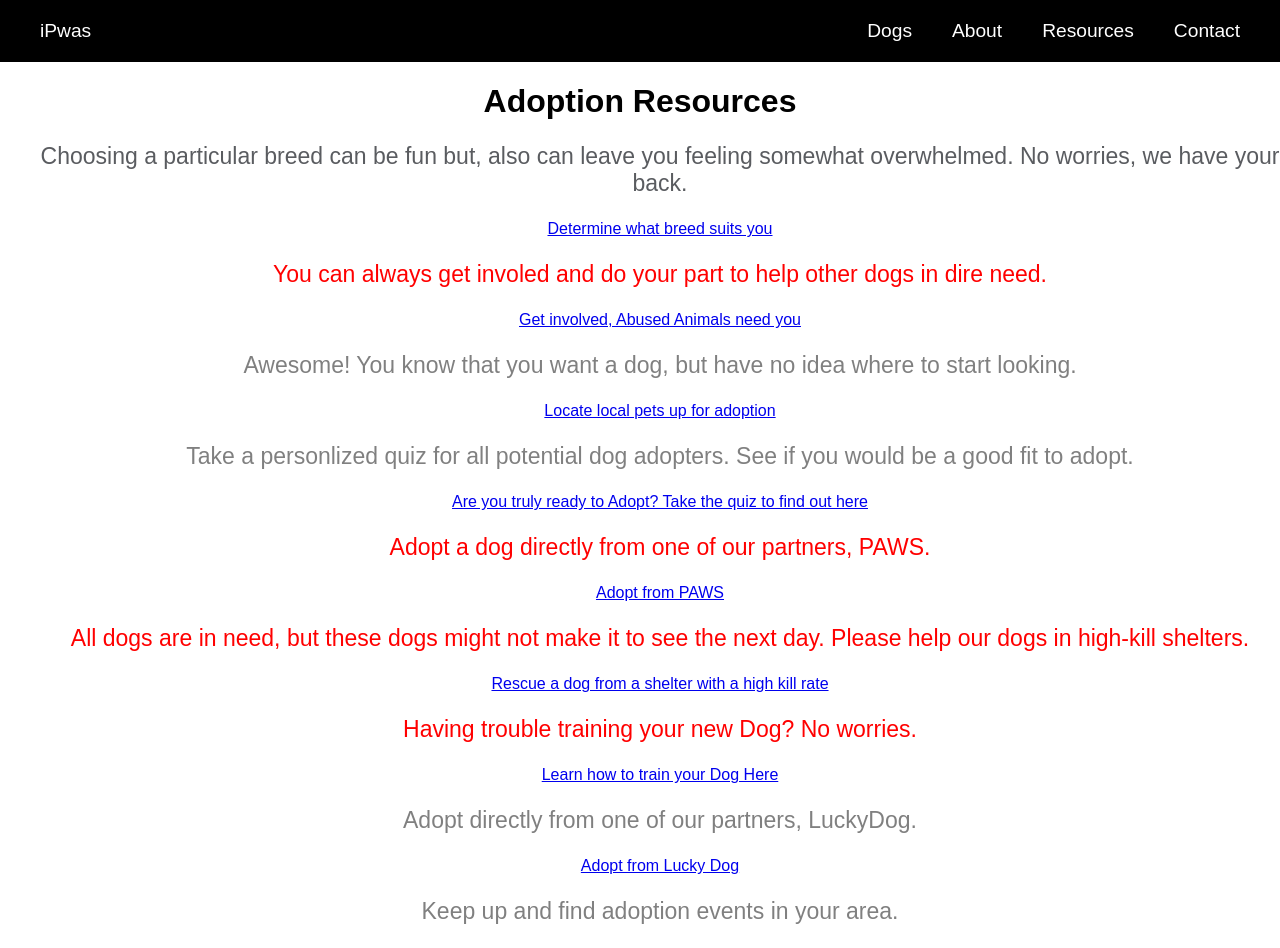
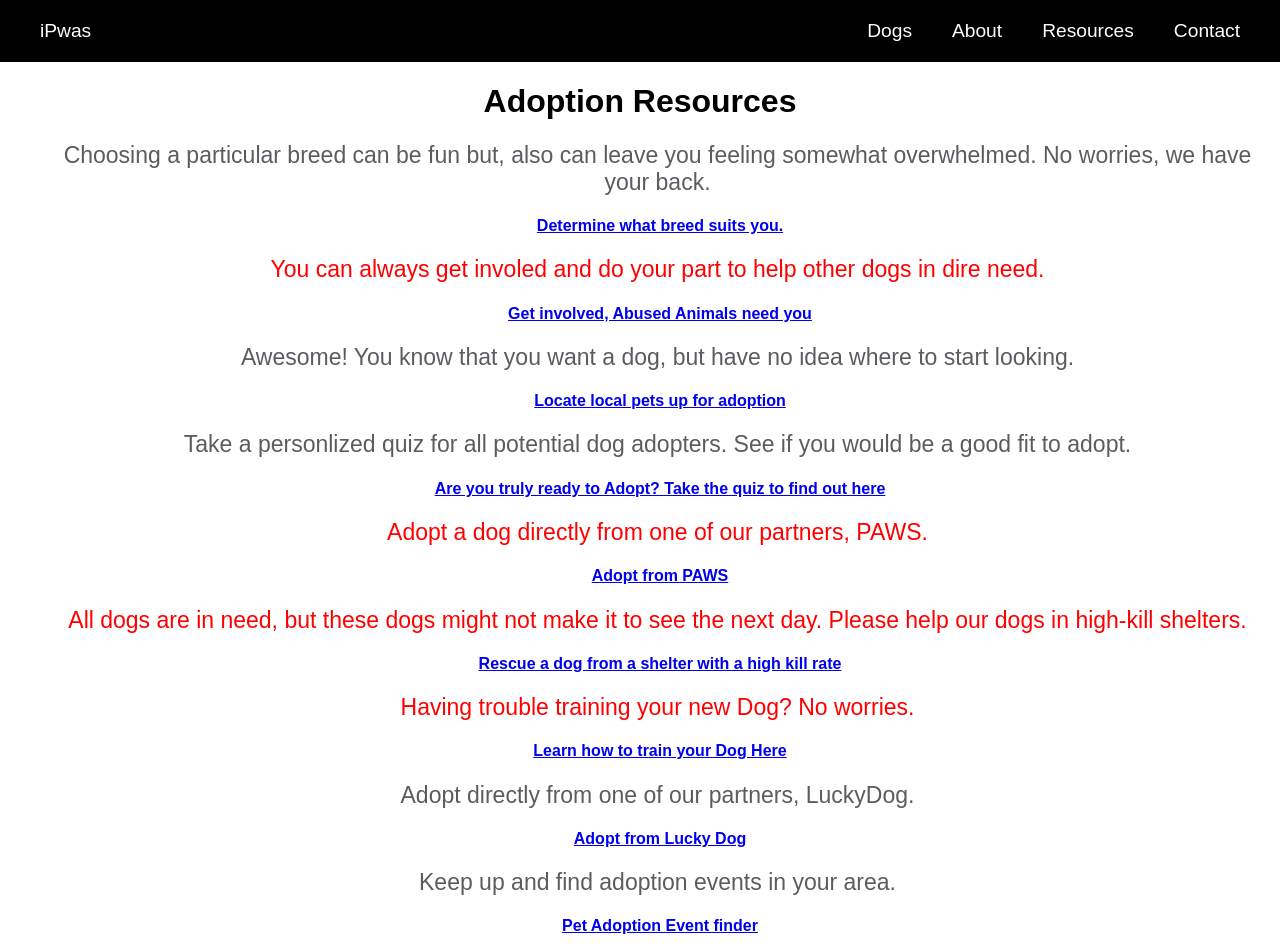
Before and after one commit to danmcquade/ipaws-front-end, a React (Create React App) app: page /Resources in a window 1280 px wide. Shown: the top 948 px of the page. Built offline with nearby package versions, Linux system fonts and the light colour scheme.

Commit message:
continued styling added to the resources page... unfinished but coming together

```diff
--- a/src/Resources/Resources.css
+++ b/src/Resources/Resources.css
@@ -16,55 +16,56 @@ color: black;
 .text-first {
   color: #5a5c60;
   font-size: 23px;
+  margin: 10px 5px 0 0;
 }
 
 .text-second {
   color: red;
   font-size: 23px;
-
-
+  margin: 10px 5px 0 0;
 
 }
 
 .text-third {
-  color: grey;
+  color: #5a5c60;
   font-size: 23px;
-
-
-
+  margin: 10px 5px 0 0;
 }
 
 .text-forth {
-  color: grey;
+  color: #5a5c60;
   font-size: 23px;
-
-
+  margin: 10px 5px 0 0;
 
 }
 .text-fifth {
   color: red;
   font-size: 23px;
-
-
+  margin: 10px 5px 0 0;
 
 }
+
 .text-sixth {
   color: red;
   font-size: 23px;
+  margin: 10px 5px 0 0;
 }
 
   .text-seventh {
     color: red;
     font-size: 23px;
+    margin: 10px 5px 0 0;
 
   }
   .text-eigth {
-    color: grey;
+    color: #5a5c60;
     font-size: 23px;
+    margin: 10px 5px 0 0;
   }
 
     .text-ninth {
-      color: grey;
+      color: #5a5c60;
       font-size: 23px;
+      margin: 10px 5px 0 0;
 
     }
--- a/src/Resources/Resources.js
+++ b/src/Resources/Resources.js
@@ -8,15 +8,15 @@ class Resources extends Component {
       <div>
         <h1> Adoption Resources </h1>
         <ul>
-          <p className="text-first">Choosing a particular breed can be fun but, also can leave you feeling somewhat overwhelmed. No worries, we have your back.</p> <a href='http://www.animalplanet.com/breed-selector/dog-breeds.html'>Determine what breed suits you</a>
-          <p className="text-second">You can always get involed and do your part to help other dogs in dire need.</p> <a href='https://www.aspca.org/?pagename=adopt_home'>Get involved, Abused Animals need you</a>
-          <p className="text-third">Awesome! You know that you want a dog, but have no idea where to start looking.</p> <a href='https://www.petfinder.com/'>Locate local pets up for adoption</a>
-          <p className="text-forth">Take a personlized quiz for all potential dog adopters. See if you would be a good fit to adopt.</p> <a href='http://dogtime.com/quiz/am-i-ready-for-a-dog'>Are you truly ready to Adopt? Take the quiz to find out here</a>
-          <p className="text-fifth">Adopt a dog directly from one of our partners, PAWS.</p> <a href='https://www.paws.org/cats-and-dogs/after-you-adopt/'>Adopt from PAWS</a>
-          <p className="text-sixth">All dogs are in need, but these dogs might not make it to see the next day. Please help our dogs in high-kill shelters.</p> <a href='http://www.citydogsrescuedc.org/about.html#.WjgfT7Q-c6g'>Rescue a dog from a shelter with a high kill rate</a>
-          <p className="text-seventh">Having trouble training your new Dog? No worries.</p> <a href='https://www.thespruce.com/train-a-shelter-or-rescue-dog-1118219'>Learn how to train your Dog Here</a>
-          <p className="text-eigth">Adopt directly from one of our partners, LuckyDog.</p> <a href='https://www.luckydoganimalrescue.org/adopt'>Adopt from Lucky Dog</a>
-          <p className="text-ninth">Keep up and find adoption events in your area.</p> <a href='https://www.petfinder.com/calendar/'>Pet Adoption Event finder</a>
+          <div><p className="text-first">Choosing a particular breed can be fun but, also can leave you feeling somewhat overwhelmed. No worries, we have your back.</p> <a href='http://www.animalplanet.com/breed-selector/dog-breeds.html'><h4>Determine what breed suits you.</h4></a></div>
+          <div><p className="text-second">You can always get involed and do your part to help other dogs in dire need.</p> <a href='https://www.aspca.org/?pagename=adopt_home'><h4>Get involved, Abused Animals need you</h4></a></div>
+          <div><p className="text-third">Awesome! You know that you want a dog, but have no idea where to start looking.</p> <a href='https://www.petfinder.com/'><h4>Locate local pets up for adoption</h4></a></div>
+          <div><p className="text-forth">Take a personlized quiz for all potential dog adopters. See if you would be a good fit to adopt.</p> <a href='http://dogtime.com/quiz/am-i-ready-for-a-dog'><h4>Are you truly ready to Adopt? Take the quiz to find out here</h4></a></div>
+          <div><p className="text-fifth">Adopt a dog directly from one of our partners, PAWS.</p> <a href='https://www.paws.org/cats-and-dogs/after-you-adopt/'><h4>Adopt from PAWS</h4></a></div>
+          <div><p className="text-sixth">All dogs are in need, but these dogs might not make it to see the next day. Please help our dogs in high-kill shelters.</p> <a href='http://www.citydogsrescuedc.org/about.html#.WjgfT7Q-c6g'><h4>Rescue a dog from a shelter with a high kill rate</h4></a></div>
+          <div><p className="text-seventh">Having trouble training your new Dog? No worries.</p> <a href='https://www.thespruce.com/train-a-shelter-or-rescue-dog-1118219'><h4>Learn how to train your Dog Here</h4></a></div>
+          <div><p className="text-eigth">Adopt directly from one of our partners, LuckyDog.</p> <a href='https://www.luckydoganimalrescue.org/adopt'><h4>Adopt from Lucky Dog</h4></a></div>
+          <div><p className="text-ninth">Keep up and find adoption events in your area.</p> <a href='https://www.petfinder.com/calendar/'><h4>Pet Adoption Event finder</h4></a></div>
         </ul>
       </div>
     )
```
